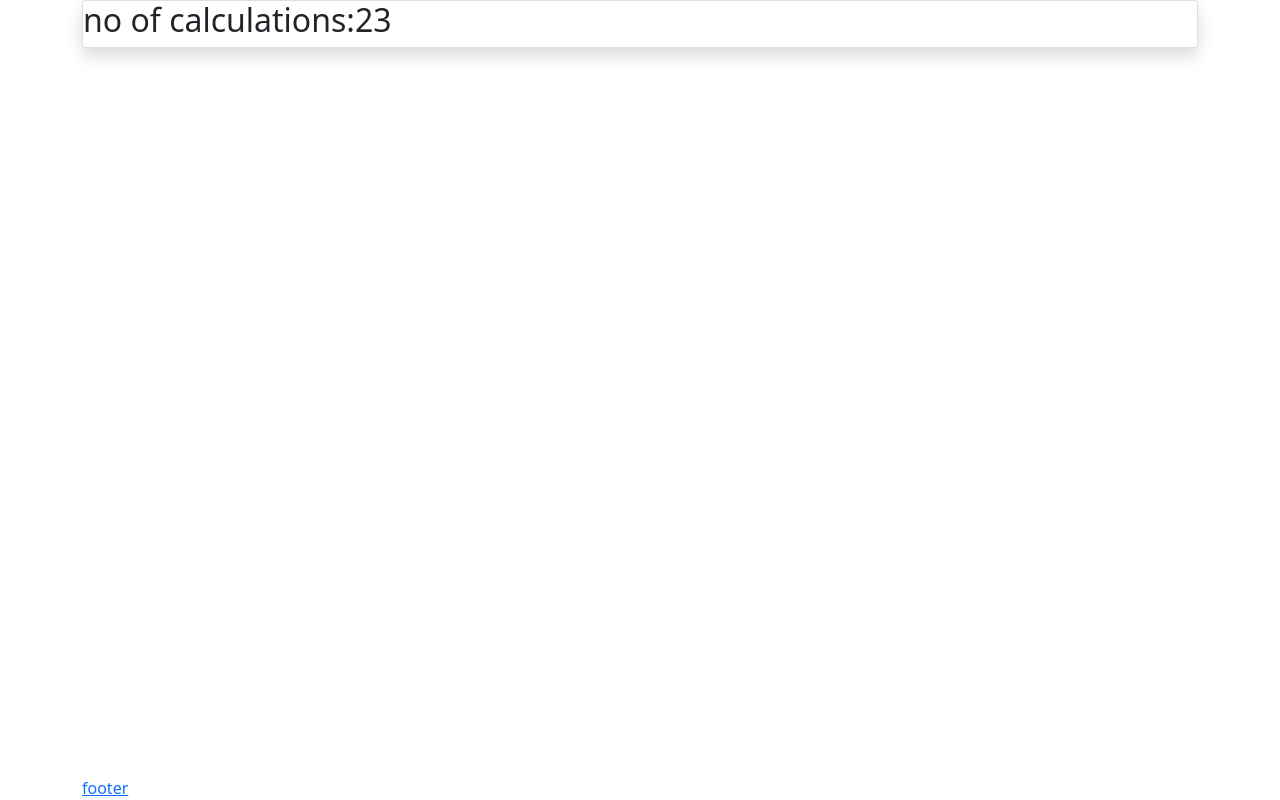
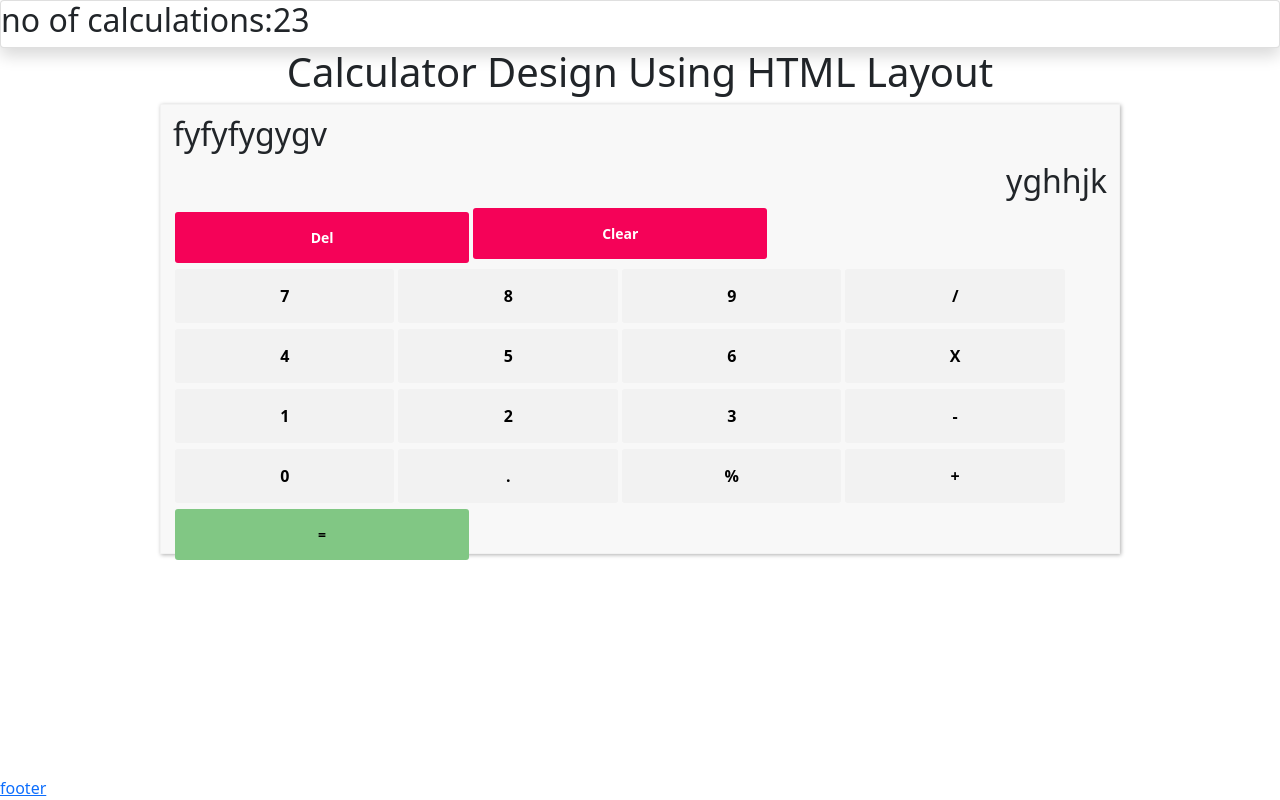
Before and after one commit to saipraneethkeerthi/mycalci, a React (Create React App) app: page / in a window 1280 px wide. Built offline with nearby package versions, Linux system fonts and the light colour scheme.

Commit message:
added jsx body of calculator

```diff
--- a/src/App.js
+++ b/src/App.js
@@ -1,5 +1,5 @@
 import {BrowserRouter as Router,Route,Switch} from "react-router-dom";
-import Body from "./components/Body"
+import Body from "./components/Body.jsx"
 import TopBar from "./components/TopBar"
 import BottomBar from "./components/BottomBar"
 
@@ -7,7 +7,7 @@ import BottomBar from "./components/BottomBar"
 function App() {
 
   return (
-    <div className="container" >
+    <div >
     <TopBar/>
     <Body/>
     <BottomBar/>
--- a/src/Html/Main.html
+++ b/src/Html/Main.html
@@ -48,7 +48,7 @@
 		<div class="right">
 		</div>
 	</div>
-	</div>
+
 </body>
 
 </html>
--- a/src/components/Body.js
+++ /dev/null
@@ -1,18 +0,0 @@
-/**
- * Importing REACT
- * The below code is used to display the body of the page
- *
- */
-import React, { Component } from 'react';
-
-class Body extends Component {
-    render() {
-        return (
-            <div>
-
-            </div>
-        );
-    }
-}
-
-export default Body;
--- /dev/null
+++ b/src/components/Body.jsx
@@ -0,0 +1,59 @@
+/**
+ * Importing REACT
+ * The below code is used to display the body of the page
+ *
+ */
+import React, { Component } from 'react';
+import '../Html/Css/Main.css'
+
+
+class Body extends Component {
+    render() {
+        return (
+            <>
+                <h1>Calculator Design Using HTML Layout</h1>
+	<div class="container w-75">
+		{/* <div class="header">Calculator</div> */}
+		{/* <input type="text" class="result"/> */}
+        <h2 >fyfyfygygv</h2>
+        <h2 style={{float:"right"}}>yghhjk</h2>
+
+		<div class="first-row">
+			<input type="button" name="" value="Del" class=" red small white-text top-margin"/>
+			<input type="button" name="" value="Clear" class=" red small white-text "/>
+		</div>
+		<div class="second-row">
+			<input type="button" name="" value="7" class="global"/>
+			<input type="button" name="" value="8" class="global"/>
+			<input type="button" name="" value="9" class="global"/>
+			<input type="button" name="" value="/" class="global"/>
+		</div>
+		<div class="third-row">
+			<input type="button" name="" value="4" class="global"/>
+			<input type="button" name="" value="5" class="global"/>
+			<input type="button" name="" value="6" class="global"/>
+			<input type="button" name="" value="X" class="global"/>
+		</div>
+		<div class="fourth-row">
+			<input type="button" name="" value="1" class="global"/>
+			<input type="button" name="" value="2" class="global"/>
+			<input type="button" name="" value="3" class="global"/>
+			<input type="button" name="" value="-" class="global"/>
+		</div>
+		<div class="fourth-row">
+			<input type="button" name="" value="0" class=" global"/>
+			<input type="button" name="" value="." class=" global"/>
+			<input type="button" name="" value="%" class="global"/>
+			<input type="button" name="" value="+" class="global"/>
+		</div>
+		<div>
+			<div class=""><input type="button" name="" value="=" class="green small"/></div>
+		</div>
+
+	</div>
+            </>
+        );
+    }
+}
+
+export default Body;
```
